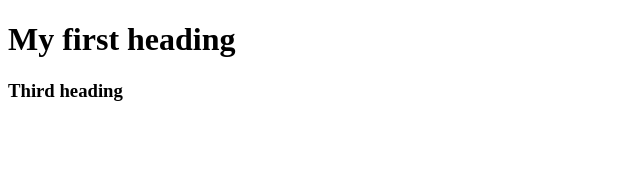
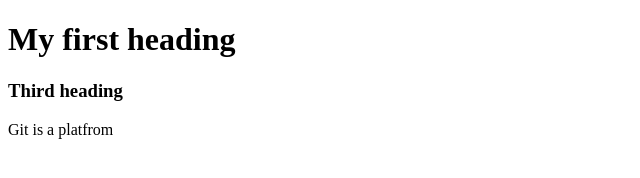
Before and after one commit to ijaz35/My-first-ripo, a plain HTML site: page index.html in a window 1280 px wide. Shown: the whole page, without its empty margins (0-640 px from the left). Drawn offline with Linux system fonts and the light colour scheme.

Commit message:
pargraph

```diff
--- a/index.html
+++ b/index.html
@@ -9,6 +9,7 @@
 <body>
     <h1>My first heading</h1>
     <h3>Third heading</h3>
+    <p>Git is a platfrom </p>
 
 </body>
 </html>
```
